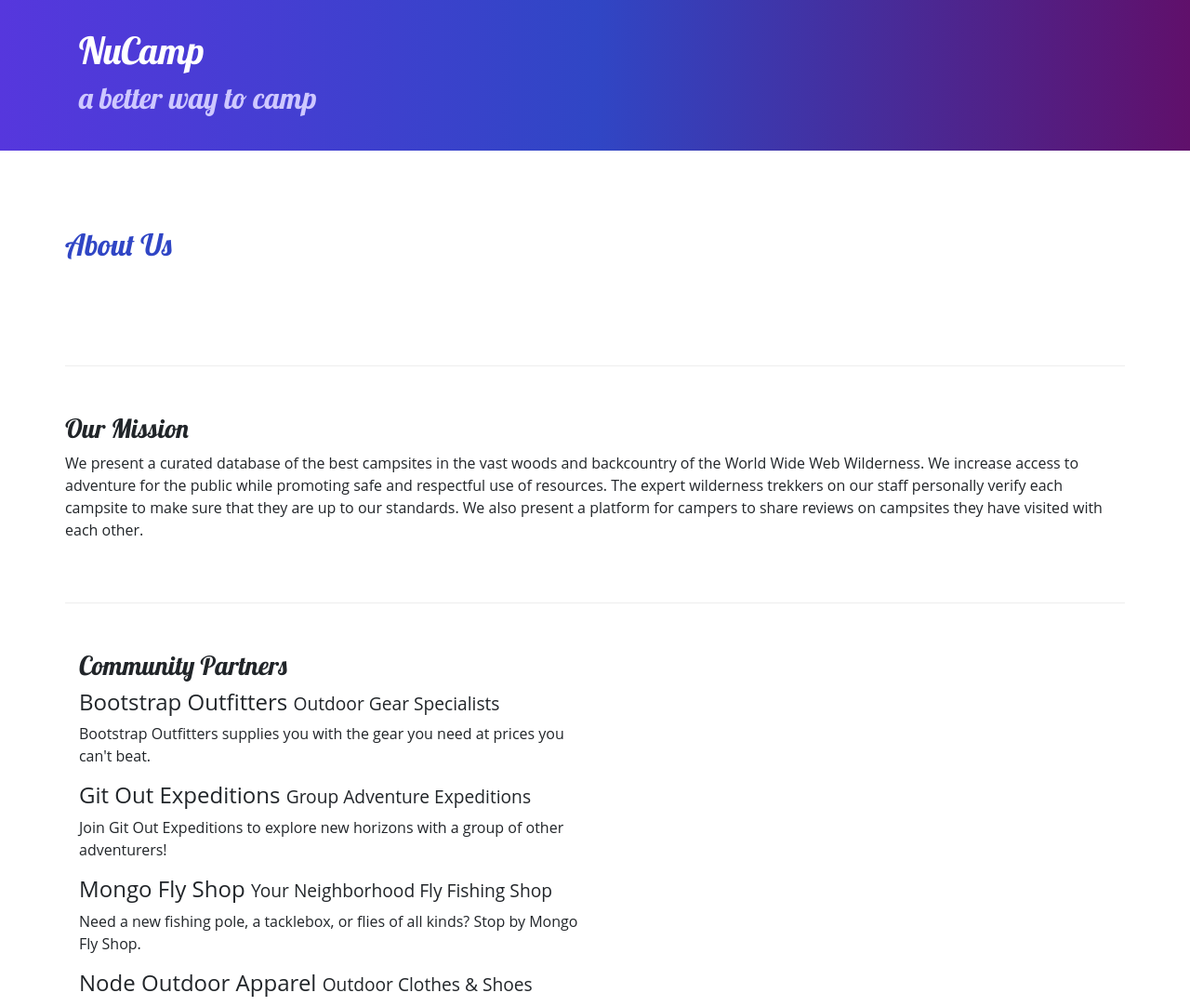
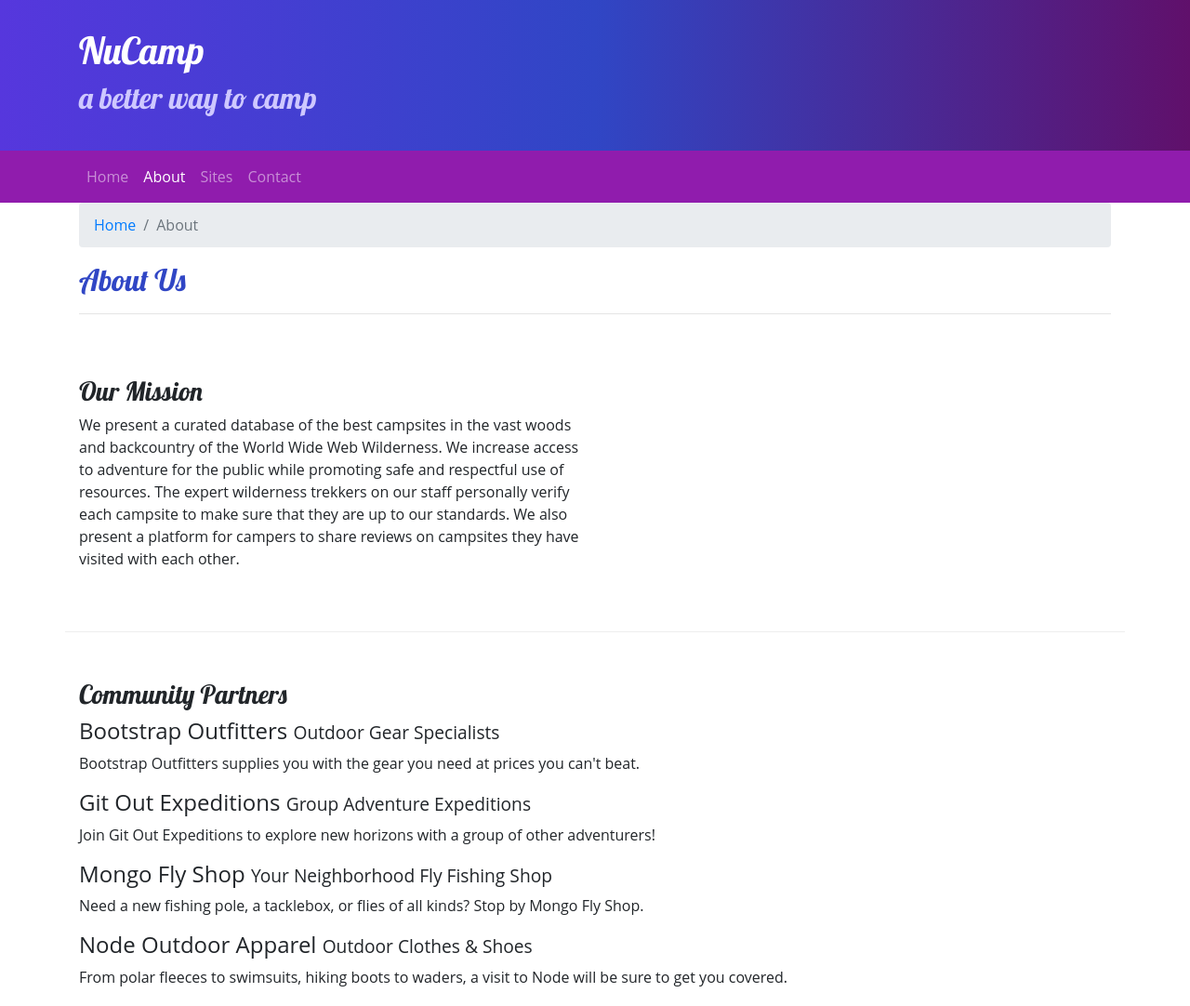
Before and after one commit to juanburgos/nucampsite, a website: page aboutus.html in a window 1280 px wide. Shown: the top 1082 px of the page at 93% size. Drawn offline with nearby package versions, Linux system fonts and the light colour scheme.

Commit message:
Add Navbar and Breadcrumbs

```diff
--- a/aboutus.html
+++ b/aboutus.html
@@ -28,30 +28,57 @@
         </div>
     </header>
 
+    <nav class="navbar navbar-expand-sm navbar-dark sticky-top">
+        <div class="container">
+            <button class="navbar-toggler ml-auto" type="button" data-toggle="collapse" data-target="#nucampNavbar">
+                <span class="navbar-toggler-icon"></span>
+            </button>
+            <div class="collapse navbar-collapse" id="nucampNavbar">
+                <ul class="navbar-nav">
+                    <ul class="navbar-nav">
+                        <li class="nav-item"><a class="nav-link" href="index.html">Home</a></li>
+                        <li class="nav-item active"><a class="nav-link" href="#">About</a></li>
+                        <li class="nav-item"><a class="nav-link" href="#">Sites</a></li>
+                        <li class="nav-item"><a class="nav-link" href="#">Contact</a></li>
+                    </ul>
+                </ul>
+            </div>
+        </div>
+    </nav>
+
     <div>
         <div class="container">
-            <div class="row row-content">
-                <h2>About Us</h2>
-                <hr />
-            </div>
-        </div>
-
-        <div class="container">
-            <div class="row row-content">
-                <h3>Our Mission</h3>
-
-                <p>We present a curated database of the best campsites in the vast woods and backcountry of the World
-                    Wide Web Wilderness. We increase access to adventure for the public while promoting safe and
-                    respectful use of resources. The expert wilderness trekkers on our staff personally verify each
-                    campsite to make sure that they are up to our standards. We also present a platform for campers to
-                    share reviews on campsites they have visited with each other.</p>
-
+            <div class="row">
+                <div class="col">
+                    <ol class="breadcrumb">
+                        <li class="breadcrumb-item"><a href="index.html">Home</a></li>
+                        <li class="breadcrumb-item active">About</li>
+                    </ol>
+                    <h2>About Us</h2>
+                    <hr />
+                </div>
             </div>
         </div>
 
         <div class="container">
             <div class="row row-content">
                 <div class="col-sm-6">
+                    <h3>Our Mission</h3>
+
+                    <p>We present a curated database of the best campsites in the vast woods and backcountry of the
+                        World
+                        Wide Web Wilderness. We increase access to adventure for the public while promoting safe and
+                        respectful use of resources. The expert wilderness trekkers on our staff personally verify each
+                        campsite to make sure that they are up to our standards. We also present a platform for campers
+                        to
+                        share reviews on campsites they have visited with each other.</p>
+                </div>
+            </div>
+        </div>
+
+        <div class="container">
+            <div class="row row-content">
+                <div class="col">
                     <h3>Community Partners</h3>
                     <h4>Bootstrap Outfitters <small>Outdoor Gear Specialists</small></h4>
                     <div class="d-none d-sm-block">
--- a/css/styles.css
+++ b/css/styles.css
@@ -20,6 +20,7 @@ footer {
 }
 
 .jumbotron {
+    margin: 0;
     padding: 30px;
     background-image: linear-gradient(to right, #5637DD, #3046C5, #60106B);
     color: white;
@@ -30,3 +31,7 @@ footer {
     border-bottom: 1px ridge;
     min-height: 200px;
 }
+
+.navbar {
+    background-color: #901CAD;
+}
```
Also changed, not shown: index.html (+20 -2 lines).
